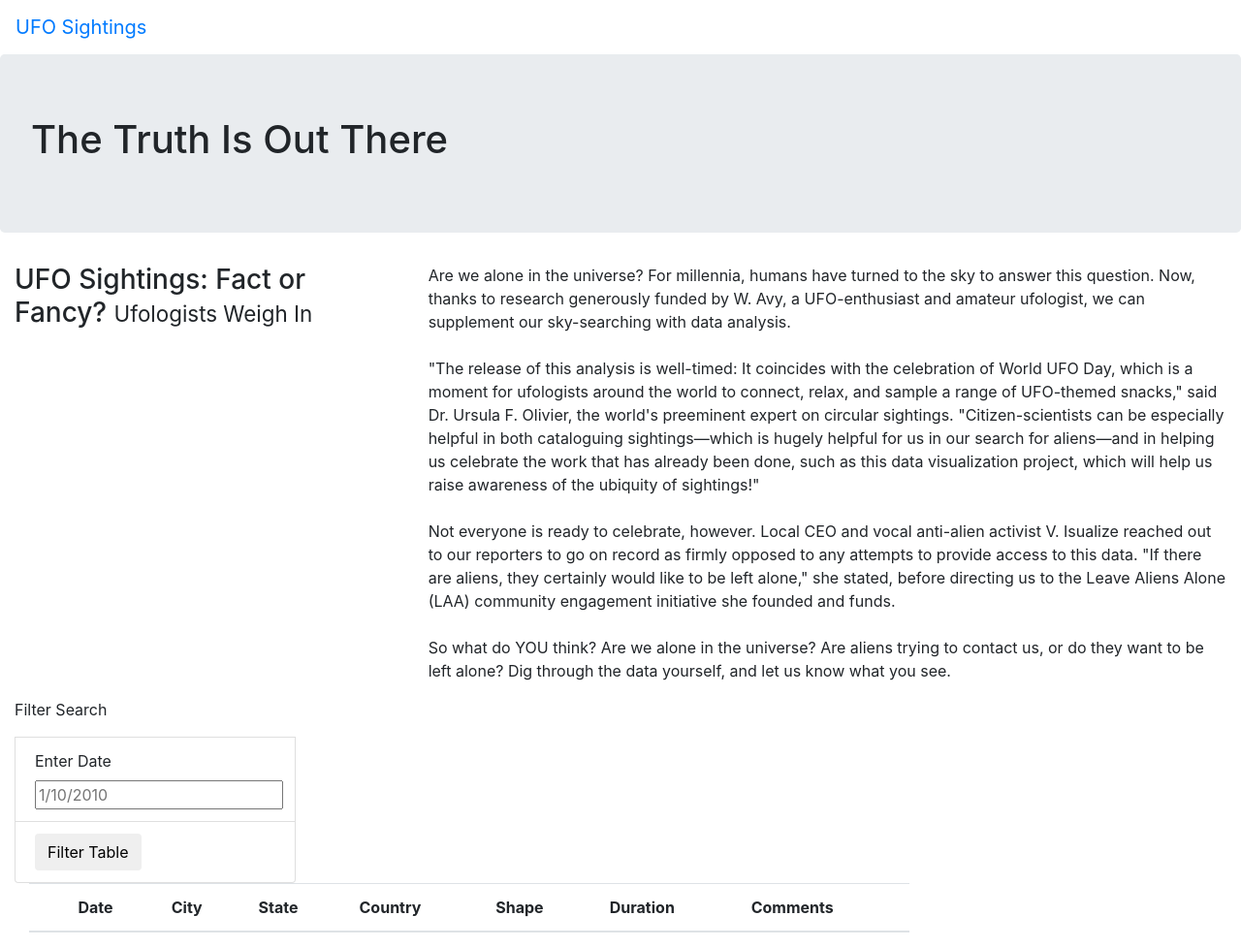
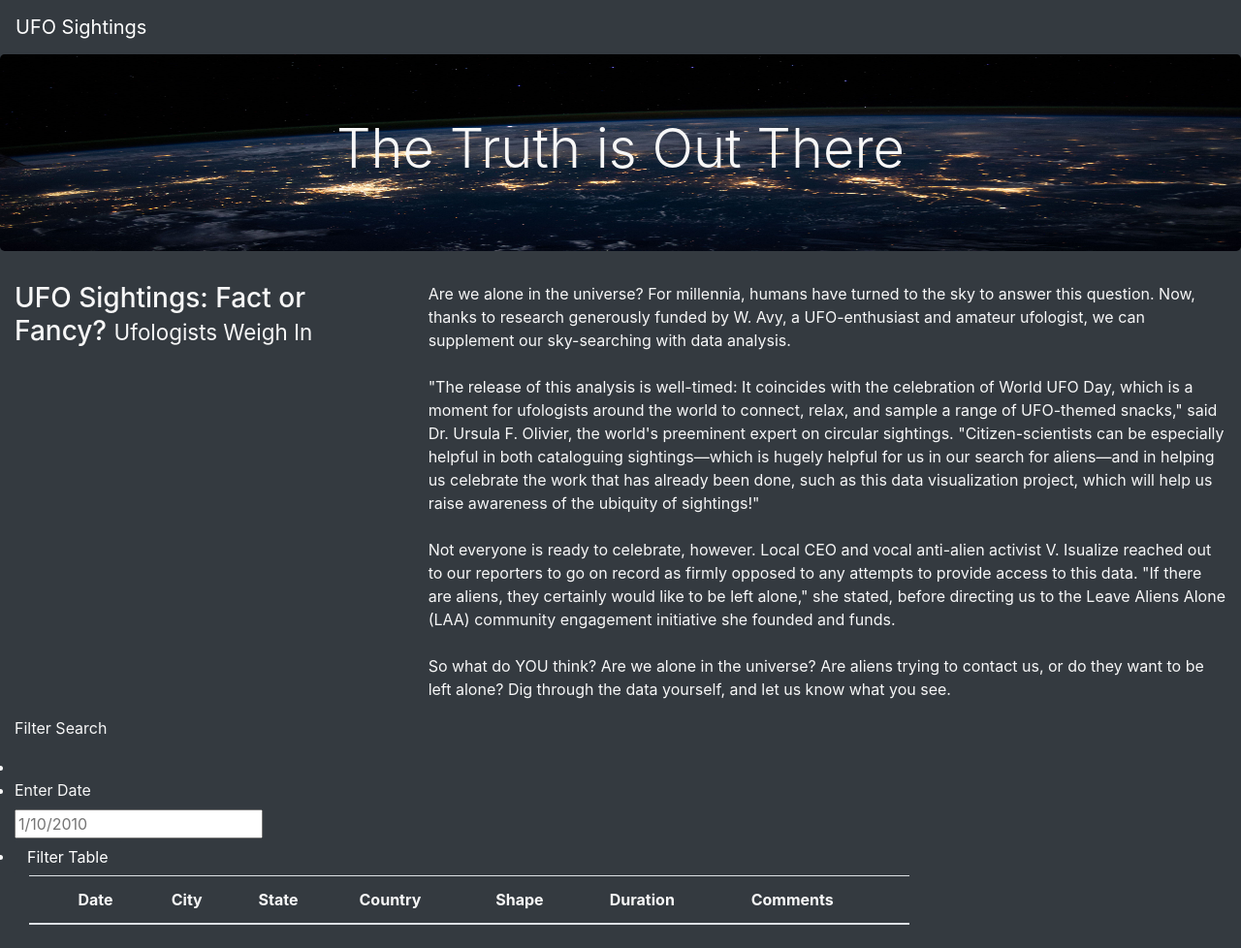
Before and after one commit to ACookOSU522/UFOs, a plain HTML site: page index.html in a window 1280 px wide. Shown: the whole page at 97% size. Drawn offline with nearby package versions, Linux system fonts and the light colour scheme.

Commit message:
mod work thru 11.6.2

```diff
--- a/index.html
+++ b/index.html
@@ -14,14 +14,14 @@
         <link rel="stylesheet" href="static/css/style.css">
 
 </head>
-<body>
+<body class="bg-dark">
     <div class="wrapper">
-        <nav class="navbar navbar-expand-lg">
+        <nav class="navbar navbar-dark bg-dark navbar-expand-lg">
             <a class="navbar-brand" href="index.html">UFO Sightings</a>
         </nav>
     </div>
     <div class="jumbotron">
-        <h1>The Truth Is Out There</h1>
+        <h1 class="display-4">The Truth is Out There</h1>
     </div>
     <div class="container-fluid">
         <div class="row">
@@ -42,16 +42,19 @@
             <div class="col-md-3">
                 <form>
                     <p>Filter Search</p>
+                    <ul class="list-group bg-dark">
+                        <li>
+                        <li class=" list-group-ietm bg-dark">
+                            <label for="date">Enter Date</label>
+                            <input type="text" placeholder="1/10/2010" id="datetime" />
+                        </li>
+                        <li>
+                            <button id="filter-btn" type="button" class="btn btn-dark">
+                            Filter Table
+                            </button>
+                        </li>
+                    </ul>
                 </form>
-                <ul class="list-group">
-                </ul>
-                <li class="list-group-item">
-                    <label for="date">Enter Date</label>
-                    <input type="text" placeholder="1/10/2010" id="datetime" />
-                </li>
-                <li class="list-group-item">
-                    <button id="filter-btn" type="button" class="btn btn-default">Filter Table</button>
-                </li>
             </div>
         </div>
         <div class="col-md-9">
--- a/static/css/style.css
+++ b/static/css/style.css
@@ -0,0 +1,9 @@
+body {
+
+    color: #f7f7f7;
+}
+.jumbotron {
+    background-image: url("../images/nasa.jpg");
+    background-size: 100% 100%;
+    text-align: center;
+}
```
Also changed, not shown: static/images/nasa.jpg (added).
